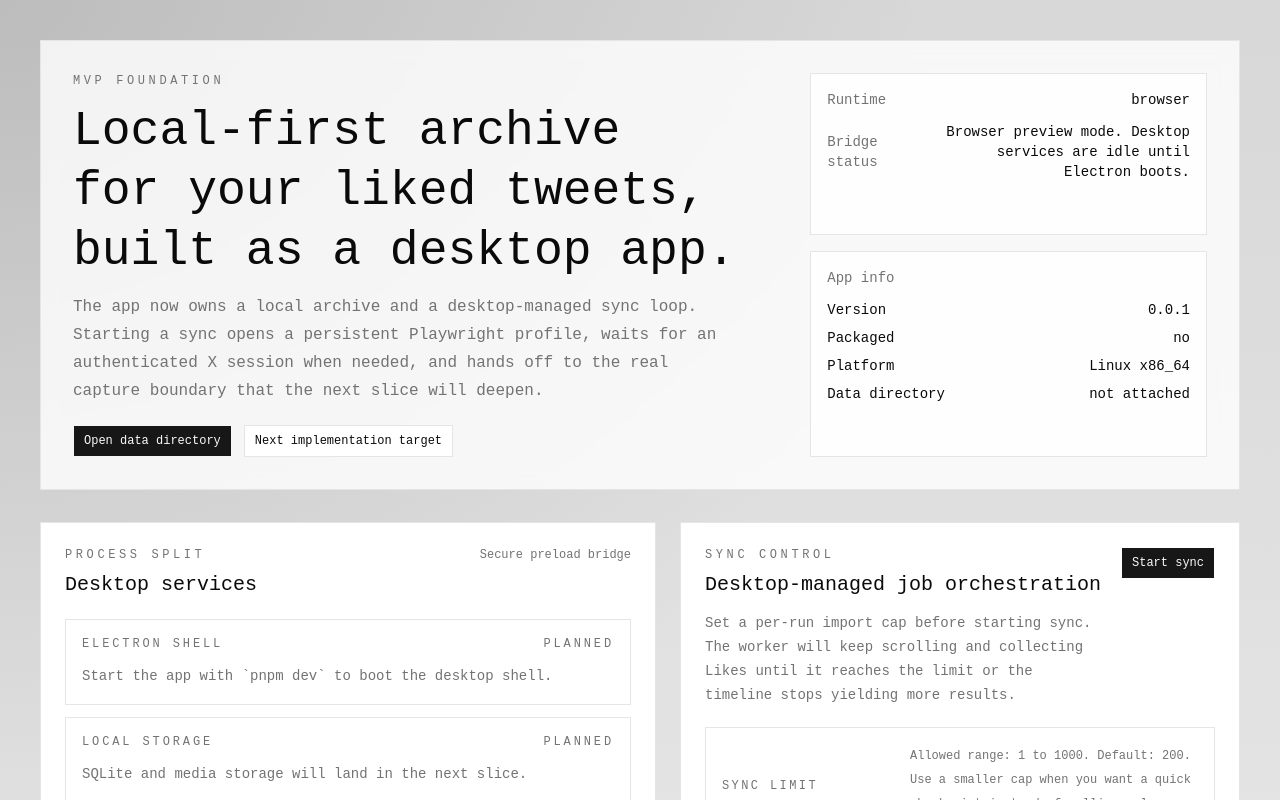
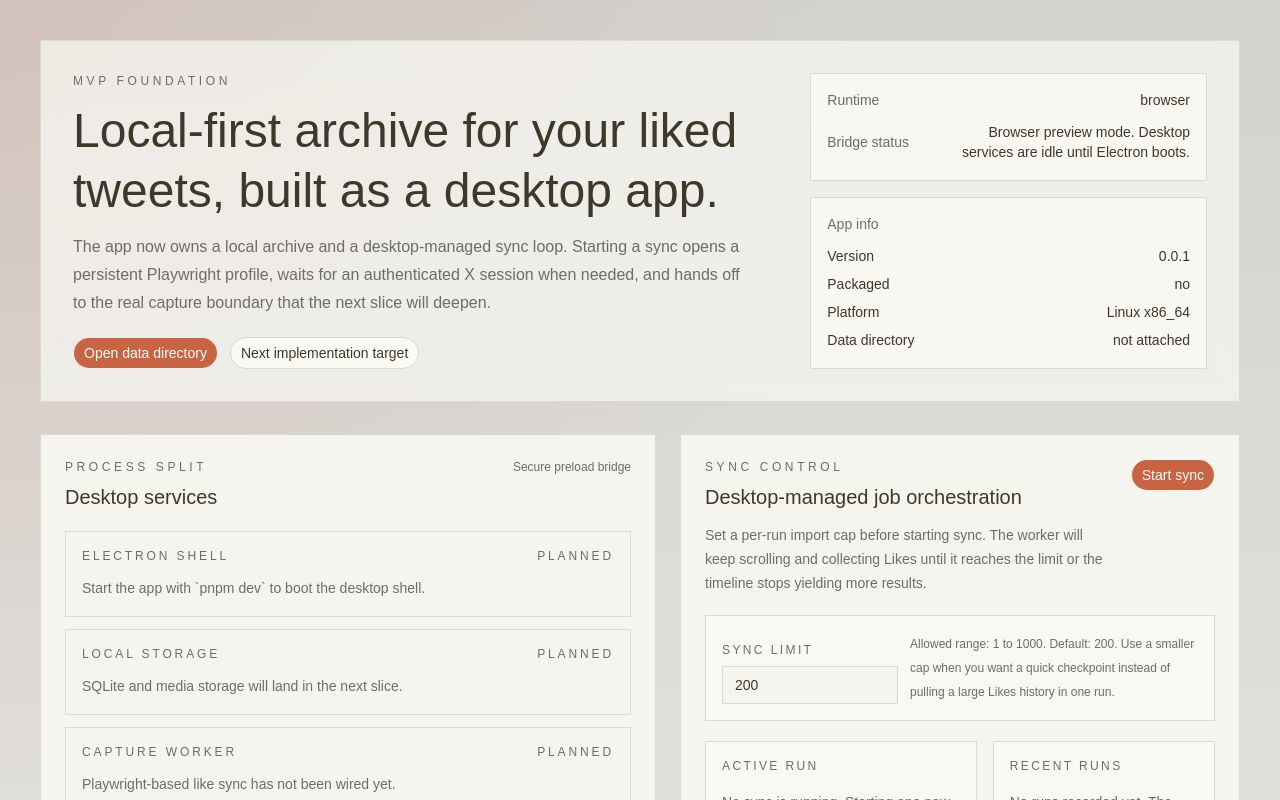
Before and after one commit to rickyzhangca/twitter-likes-manager, a React (Vite) app: page / in a window 1280 px wide. Shown: the top 800 px of the page. Built offline with nearby package versions, Linux system fonts and the light colour scheme.

Commit message:
feat: update font dependency to Google Sans Code and adjust related styles

```diff
--- a/package.json
+++ b/package.json
@@ -16,7 +16,7 @@
   },
   "dependencies": {
     "@base-ui/react": "^1.4.0",
-    "@fontsource-variable/jetbrains-mono": "^5.2.8",
+    "@fontsource-variable/google-sans-code": "^5.2.4",
     "@phosphor-icons/react": "^2.1.10",
     "@tailwindcss/vite": "^4.2.1",
     "class-variance-authority": "^0.7.1",
--- a/src/components/ui/button.tsx
+++ b/src/components/ui/button.tsx
@@ -1,11 +1,10 @@
-/* eslint-disable react-refresh/only-export-components */
-import { Button as ButtonPrimitive } from "@base-ui/react/button"
-import { cva, type VariantProps } from "class-variance-authority"
+import { Button as ButtonPrimitive } from "@base-ui/react/button";
+import { cva, type VariantProps } from "class-variance-authority";
 
-import { cn } from "@/lib/utils"
+import { cn } from "@/lib/utils";
 
 const buttonVariants = cva(
-  "group/button inline-flex shrink-0 items-center justify-center rounded-none border border-transparent bg-clip-padding text-xs font-medium whitespace-nowrap transition-all outline-none select-none focus-visible:border-ring focus-visible:ring-1 focus-visible:ring-ring/50 active:not-aria-[haspopup]:translate-y-px disabled:pointer-events-none disabled:opacity-50 aria-invalid:border-destructive aria-invalid:ring-1 aria-invalid:ring-destructive/20 dark:aria-invalid:border-destructive/50 dark:aria-invalid:ring-destructive/40 [&_svg]:pointer-events-none [&_svg]:shrink-0 [&_svg:not([class*='size-'])]:size-4",
+	"group/button inline-flex shrink-0 items-center justify-center rounded-lg border border-transparent bg-clip-padding text-sm font-medium whitespace-nowrap transition-all outline-none select-none focus-visible:border-ring focus-visible:ring-3 focus-visible:ring-ring/50 active:not-aria-[haspopup]:translate-y-px disabled:pointer-events-none disabled:opacity-50 aria-invalid:border-destructive aria-invalid:ring-3 aria-invalid:ring-destructive/20 dark:aria-invalid:border-destructive/50 dark:aria-invalid:ring-destructive/40 [&_svg]:pointer-events-none [&_svg]:shrink-0 [&_svg:not([class*='size-'])]:size-4",
 	{
 		variants: {
 			variant: {
@@ -23,12 +22,14 @@ const buttonVariants = cva(
 			size: {
 				default:
 					"h-8 gap-1.5 px-2.5 has-data-[icon=inline-end]:pr-2 has-data-[icon=inline-start]:pl-2",
-        xs: "h-6 gap-1 rounded-none px-2 text-xs has-data-[icon=inline-end]:pr-1.5 has-data-[icon=inline-start]:pl-1.5 [&_svg:not([class*='size-'])]:size-3",
-        sm: "h-7 gap-1 rounded-none px-2.5 has-data-[icon=inline-end]:pr-1.5 has-data-[icon=inline-start]:pl-1.5 [&_svg:not([class*='size-'])]:size-3.5",
+				xs: "h-6 gap-1 rounded-[min(var(--radius-md),10px)] px-2 text-xs in-data-[slot=button-group]:rounded-lg has-data-[icon=inline-end]:pr-1.5 has-data-[icon=inline-start]:pl-1.5 [&_svg:not([class*='size-'])]:size-3",
+				sm: "h-7 gap-1 rounded-[min(var(--radius-md),12px)] px-2.5 text-[0.8rem] in-data-[slot=button-group]:rounded-lg has-data-[icon=inline-end]:pr-1.5 has-data-[icon=inline-start]:pl-1.5 [&_svg:not([class*='size-'])]:size-3.5",
 				lg: "h-9 gap-1.5 px-2.5 has-data-[icon=inline-end]:pr-2 has-data-[icon=inline-start]:pl-2",
 				icon: "size-8",
-        "icon-xs": "size-6 rounded-none [&_svg:not([class*='size-'])]:size-3",
-        "icon-sm": "size-7 rounded-none",
+				"icon-xs":
+					"size-6 rounded-[min(var(--radius-md),10px)] in-data-[slot=button-group]:rounded-lg [&_svg:not([class*='size-'])]:size-3",
+				"icon-sm":
+					"size-7 rounded-[min(var(--radius-md),12px)] in-data-[slot=button-group]:rounded-lg",
 				"icon-lg": "size-9",
 			},
 		},
@@ -36,8 +37,8 @@ const buttonVariants = cva(
 			variant: "default",
 			size: "default",
 		},
-  }
-)
+	},
+);
 
 function Button({
 	className,
@@ -51,7 +52,7 @@ function Button({
 			className={cn(buttonVariants({ variant, size, className }))}
 			{...props}
 		/>
-  )
+	);
 }
 
-export { Button, buttonVariants }
+export { Button };
--- a/src/index.css
+++ b/src/index.css
@@ -1,130 +1,176 @@
 @import "tailwindcss";
 @import "tw-animate-css";
 @import "shadcn/tailwind.css";
-@import "@fontsource-variable/jetbrains-mono";
+@import "@fontsource-variable/google-sans-code";
 
 @custom-variant dark (&:is(.dark *));
 
-@theme inline {
-    --font-heading: var(--font-mono);
-    --font-mono: 'JetBrains Mono Variable', monospace;
-    --color-sidebar-ring: var(--sidebar-ring);
-    --color-sidebar-border: var(--sidebar-border);
-    --color-sidebar-accent-foreground: var(--sidebar-accent-foreground);
-    --color-sidebar-accent: var(--sidebar-accent);
-    --color-sidebar-primary-foreground: var(--sidebar-primary-foreground);
-    --color-sidebar-primary: var(--sidebar-primary);
-    --color-sidebar-foreground: var(--sidebar-foreground);
-    --color-sidebar: var(--sidebar);
-    --color-chart-5: var(--chart-5);
-    --color-chart-4: var(--chart-4);
-    --color-chart-3: var(--chart-3);
-    --color-chart-2: var(--chart-2);
-    --color-chart-1: var(--chart-1);
-    --color-ring: var(--ring);
-    --color-input: var(--input);
-    --color-border: var(--border);
-    --color-destructive: var(--destructive);
-    --color-accent-foreground: var(--accent-foreground);
-    --color-accent: var(--accent);
-    --color-muted-foreground: var(--muted-foreground);
-    --color-muted: var(--muted);
-    --color-secondary-foreground: var(--secondary-foreground);
-    --color-secondary: var(--secondary);
-    --color-primary-foreground: var(--primary-foreground);
-    --color-primary: var(--primary);
-    --color-popover-foreground: var(--popover-foreground);
-    --color-popover: var(--popover);
-    --color-card-foreground: var(--card-foreground);
-    --color-card: var(--card);
-    --color-foreground: var(--foreground);
-    --color-background: var(--background);
-    --radius-sm: calc(var(--radius) * 0.6);
-    --radius-md: calc(var(--radius) * 0.8);
-    --radius-lg: var(--radius);
-    --radius-xl: calc(var(--radius) * 1.4);
-    --radius-2xl: calc(var(--radius) * 1.8);
-    --radius-3xl: calc(var(--radius) * 2.2);
-    --radius-4xl: calc(var(--radius) * 2.6);
-}
-
 :root {
-    --background: oklch(1 0 0);
-    --foreground: oklch(0.145 0 0);
-    --card: oklch(1 0 0);
-    --card-foreground: oklch(0.145 0 0);
-    --popover: oklch(1 0 0);
-    --popover-foreground: oklch(0.145 0 0);
-    --primary: oklch(0.205 0 0);
-    --primary-foreground: oklch(0.985 0 0);
-    --secondary: oklch(0.97 0 0);
-    --secondary-foreground: oklch(0.205 0 0);
-    --muted: oklch(0.97 0 0);
-    --muted-foreground: oklch(0.556 0 0);
-    --accent: oklch(0.97 0 0);
-    --accent-foreground: oklch(0.205 0 0);
-    --destructive: oklch(0.577 0.245 27.325);
-    --border: oklch(0.922 0 0);
-    --input: oklch(0.922 0 0);
-    --ring: oklch(0.708 0 0);
-    --chart-1: oklch(0.87 0 0);
-    --chart-2: oklch(0.556 0 0);
-    --chart-3: oklch(0.439 0 0);
-    --chart-4: oklch(0.371 0 0);
-    --chart-5: oklch(0.269 0 0);
-    --radius: 0.625rem;
-    --sidebar: oklch(0.985 0 0);
-    --sidebar-foreground: oklch(0.145 0 0);
-    --sidebar-primary: oklch(0.205 0 0);
-    --sidebar-primary-foreground: oklch(0.985 0 0);
-    --sidebar-accent: oklch(0.97 0 0);
-    --sidebar-accent-foreground: oklch(0.205 0 0);
-    --sidebar-border: oklch(0.922 0 0);
-    --sidebar-ring: oklch(0.708 0 0);
+  --background: oklch(0.9818 0.0054 95.0986);
+  --foreground: oklch(0.3438 0.0269 95.7226);
+  --card: oklch(0.9665 0.0067 97.3521);
+  --card-foreground: oklch(0.1908 0.0020 106.5859);
+  --popover: oklch(1.0000 0 0);
+  --popover-foreground: oklch(0.2671 0.0196 98.9390);
+  --primary: oklch(0.6171 0.1375 39.0427);
+  --primary-foreground: oklch(1.0000 0 0);
+  --secondary: oklch(0.9245 0.0138 92.9892);
+  --secondary-foreground: oklch(0.4334 0.0177 98.6048);
+  --muted: oklch(0.9341 0.0153 90.2390);
+  --muted-foreground: oklch(0.5341 0.0078 97.4503);
+  --accent: oklch(0.9245 0.0138 92.9892);
+  --accent-foreground: oklch(0.2671 0.0196 98.9390);
+  --destructive: oklch(0.1908 0.0020 106.5859);
+  --destructive-foreground: oklch(1.0000 0 0);
+  --border: oklch(0.8847 0.0069 97.3627);
+  --input: oklch(0.7621 0.0156 98.3528);
+  --ring: oklch(0.6171 0.1375 39.0427);
+  --chart-1: oklch(0.5583 0.1276 42.9956);
+  --chart-2: oklch(0.6898 0.1581 290.4107);
+  --chart-3: oklch(0.8816 0.0276 93.1280);
+  --chart-4: oklch(0.8822 0.0403 298.1792);
+  --chart-5: oklch(0.5608 0.1348 42.0584);
+  --sidebar: oklch(0.9663 0.0080 98.8792);
+  --sidebar-foreground: oklch(0.3590 0.0051 106.6524);
+  --sidebar-primary: oklch(0.6171 0.1375 39.0427);
+  --sidebar-primary-foreground: oklch(0.9881 0 0);
+  --sidebar-accent: oklch(0.9245 0.0138 92.9892);
+  --sidebar-accent-foreground: oklch(0.3250 0 0);
+  --sidebar-border: oklch(0.9401 0 0);
+  --sidebar-ring: oklch(0.7731 0 0);
+  --font-sans: Outfit, sans-serif;
+  --font-serif: ui-serif, Georgia, Cambria, "Times New Roman", Times, serif;
+  --font-mono: Geist Mono, ui-monospace, monospace;
+  --radius: 1rem;
+  --shadow-x: 0;
+  --shadow-y: 1px;
+  --shadow-blur: 3px;
+  --shadow-spread: 0px;
+  --shadow-opacity: 0.1;
+  --shadow-color: oklch(0 0 0);
+  --shadow-2xs: 0 1px 3px 0px hsl(0 0% 0% / 0.05);
+  --shadow-xs: 0 1px 3px 0px hsl(0 0% 0% / 0.05);
+  --shadow-sm: 0 1px 3px 0px hsl(0 0% 0% / 0.10), 0 1px 2px -1px hsl(0 0% 0% / 0.10);
+  --shadow: 0 1px 3px 0px hsl(0 0% 0% / 0.10), 0 1px 2px -1px hsl(0 0% 0% / 0.10);
+  --shadow-md: 0 1px 3px 0px hsl(0 0% 0% / 0.10), 0 2px 4px -1px hsl(0 0% 0% / 0.10);
+  --shadow-lg: 0 1px 3px 0px hsl(0 0% 0% / 0.10), 0 4px 6px -1px hsl(0 0% 0% / 0.10);
+  --shadow-xl: 0 1px 3px 0px hsl(0 0% 0% / 0.10), 0 8px 10px -1px hsl(0 0% 0% / 0.10);
+  --shadow-2xl: 0 1px 3px 0px hsl(0 0% 0% / 0.25);
+  --tracking-normal: 0em;
+  --spacing: 0.25rem;
 }
 
 .dark {
-    --background: oklch(0.145 0 0);
-    --foreground: oklch(0.985 0 0);
-    --card: oklch(0.205 0 0);
-    --card-foreground: oklch(0.985 0 0);
-    --popover: oklch(0.205 0 0);
-    --popover-foreground: oklch(0.985 0 0);
-    --primary: oklch(0.922 0 0);
-    --primary-foreground: oklch(0.205 0 0);
-    --secondary: oklch(0.269 0 0);
-    --secondary-foreground: oklch(0.985 0 0);
-    --muted: oklch(0.269 0 0);
-    --muted-foreground: oklch(0.708 0 0);
-    --accent: oklch(0.269 0 0);
-    --accent-foreground: oklch(0.985 0 0);
-    --destructive: oklch(0.704 0.191 22.216);
-    --border: oklch(1 0 0 / 10%);
-    --input: oklch(1 0 0 / 15%);
-    --ring: oklch(0.556 0 0);
-    --chart-1: oklch(0.87 0 0);
-    --chart-2: oklch(0.556 0 0);
-    --chart-3: oklch(0.439 0 0);
-    --chart-4: oklch(0.371 0 0);
-    --chart-5: oklch(0.269 0 0);
-    --sidebar: oklch(0.205 0 0);
-    --sidebar-foreground: oklch(0.985 0 0);
-    --sidebar-primary: oklch(0.488 0.243 264.376);
-    --sidebar-primary-foreground: oklch(0.985 0 0);
-    --sidebar-accent: oklch(0.269 0 0);
-    --sidebar-accent-foreground: oklch(0.985 0 0);
-    --sidebar-border: oklch(1 0 0 / 10%);
-    --sidebar-ring: oklch(0.556 0 0);
+  --background: oklch(0.2679 0.0036 106.6427);
+  --foreground: oklch(0.9576 0.0027 106.4494);
+  --card: oklch(0.2928 0.0018 106.5092);
+  --card-foreground: oklch(0.9818 0.0054 95.0986);
+  --popover: oklch(0.3085 0.0035 106.6039);
+  --popover-foreground: oklch(0.9211 0.0040 106.4781);
+  --primary: oklch(0.6724 0.1308 38.7559);
+  --primary-foreground: oklch(0.1908 0.0020 106.5859);
+  --secondary: oklch(0.9818 0.0054 95.0986);
+  --secondary-foreground: oklch(0.3085 0.0035 106.6039);
+  --muted: oklch(0.2213 0.0038 106.7070);
+  --muted-foreground: oklch(0.7713 0.0169 99.0657);
+  --accent: oklch(0.2130 0.0078 95.4245);
+  --accent-foreground: oklch(0.9663 0.0080 98.8792);
+  --destructive: oklch(0.6368 0.2078 25.3313);
+  --destructive-foreground: oklch(1.0000 0 0);
+  --border: oklch(0.3618 0.0101 106.8928);
+  --input: oklch(0.4336 0.0113 100.2195);
+  --ring: oklch(0.6724 0.1308 38.7559);
+  --chart-1: oklch(0.5583 0.1276 42.9956);
+  --chart-2: oklch(0.6898 0.1581 290.4107);
+  --chart-3: oklch(0.2130 0.0078 95.4245);
+  --chart-4: oklch(0.3074 0.0516 289.3230);
+  --chart-5: oklch(0.5608 0.1348 42.0584);
+  --sidebar: oklch(0.2357 0.0024 67.7077);
+  --sidebar-foreground: oklch(0.8074 0.0142 93.0137);
+  --sidebar-primary: oklch(0.3250 0 0);
+  --sidebar-primary-foreground: oklch(0.9881 0 0);
+  --sidebar-accent: oklch(0.1680 0.0020 106.6177);
+  --sidebar-accent-foreground: oklch(0.8074 0.0142 93.0137);
+  --sidebar-border: oklch(0.9401 0 0);
+  --sidebar-ring: oklch(0.7731 0 0);
+  --font-sans: Outfit, sans-serif;
+  --font-serif: ui-serif, Georgia, Cambria, "Times New Roman", Times, serif;
+  --font-mono: Geist Mono, ui-monospace, monospace;
+  --radius: 1rem;
+  --shadow-x: 0;
+  --shadow-y: 1px;
+  --shadow-blur: 3px;
+  --shadow-spread: 0px;
+  --shadow-opacity: 0.1;
+  --shadow-color: oklch(0 0 0);
+  --shadow-2xs: 0 1px 3px 0px hsl(0 0% 0% / 0.05);
+  --shadow-xs: 0 1px 3px 0px hsl(0 0% 0% / 0.05);
+  --shadow-sm: 0 1px 3px 0px hsl(0 0% 0% / 0.10), 0 1px 2px -1px hsl(0 0% 0% / 0.10);
+  --shadow: 0 1px 3px 0px hsl(0 0% 0% / 0.10), 0 1px 2px -1px hsl(0 0% 0% / 0.10);
+  --shadow-md: 0 1px 3px 0px hsl(0 0% 0% / 0.10), 0 2px 4px -1px hsl(0 0% 0% / 0.10);
+  --shadow-lg: 0 1px 3px 0px hsl(0 0% 0% / 0.10), 0 4px 6px -1px hsl(0 0% 0% / 0.10);
+  --shadow-xl: 0 1px 3px 0px hsl(0 0% 0% / 0.10), 0 8px 10px -1px hsl(0 0% 0% / 0.10);
+  --shadow-2xl: 0 1px 3px 0px hsl(0 0% 0% / 0.25);
+}
+
+@theme inline {
+  --color-background: var(--background);
+  --color-foreground: var(--foreground);
+  --color-card: var(--card);
+  --color-card-foreground: var(--card-foreground);
+  --color-popover: var(--popover);
+  --color-popover-foreground: var(--popover-foreground);
+  --color-primary: var(--primary);
+  --color-primary-foreground: var(--primary-foreground);
+  --color-secondary: var(--secondary);
+  --color-secondary-foreground: var(--secondary-foreground);
+  --color-muted: var(--muted);
+  --color-muted-foreground: var(--muted-foreground);
+  --color-accent: var(--accent);
+  --color-accent-foreground: var(--accent-foreground);
+  --color-destructive: var(--destructive);
+  --color-destructive-foreground: var(--destructive-foreground);
+  --color-border: var(--border);
+  --color-input: var(--input);
+  --color-ring: var(--ring);
+  --color-chart-1: var(--chart-1);
+  --color-chart-2: var(--chart-2);
+  --color-chart-3: var(--chart-3);
+  --color-chart-4: var(--chart-4);
+  --color-chart-5: var(--chart-5);
+  --color-sidebar: var(--sidebar);
+  --color-sidebar-foreground: var(--sidebar-foreground);
+  --color-sidebar-primary: var(--sidebar-primary);
+  --color-sidebar-primary-foreground: var(--sidebar-primary-foreground);
+  --color-sidebar-accent: var(--sidebar-accent);
+  --color-sidebar-accent-foreground: var(--sidebar-accent-foreground);
+  --color-sidebar-border: var(--sidebar-border);
+  --color-sidebar-ring: var(--sidebar-ring);
+
+  --font-sans: var(--font-sans);
+  --font-mono: var(--font-mono);
+  --font-serif: var(--font-serif);
+
+  --radius-sm: calc(var(--radius) - 4px);
+  --radius-md: calc(var(--radius) - 2px);
+  --radius-lg: var(--radius);
+  --radius-xl: calc(var(--radius) + 4px);
+
+  --shadow-2xs: var(--shadow-2xs);
+  --shadow-xs: var(--shadow-xs);
+  --shadow-sm: var(--shadow-sm);
+  --shadow: var(--shadow);
+  --shadow-md: var(--shadow-md);
+  --shadow-lg: var(--shadow-lg);
+  --shadow-xl: var(--shadow-xl);
+  --shadow-2xl: var(--shadow-2xl);
 }
 
 @layer base {
   * {
     @apply border-border outline-ring/50;
-    }
+  }
   body {
     @apply bg-background text-foreground;
-    }
-  html {
-    @apply font-mono;
-    }
+  }
 }
```
Also changed, not shown: src/types/window.d.ts (+4 -6 lines), vite.config.ts (+12 -7 lines), 1 other file (tests, documents, lock files or other folders). Lines whose indentation alone changed are shown as unchanged.
